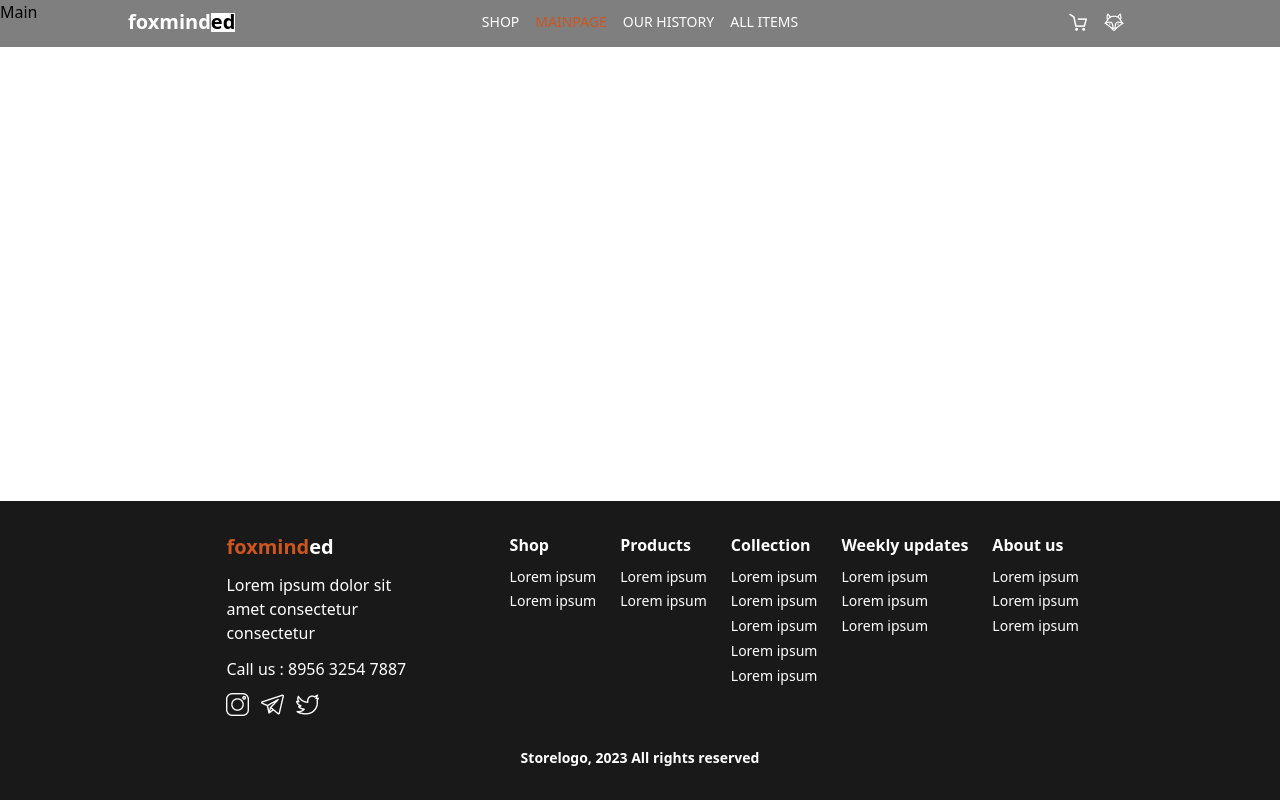
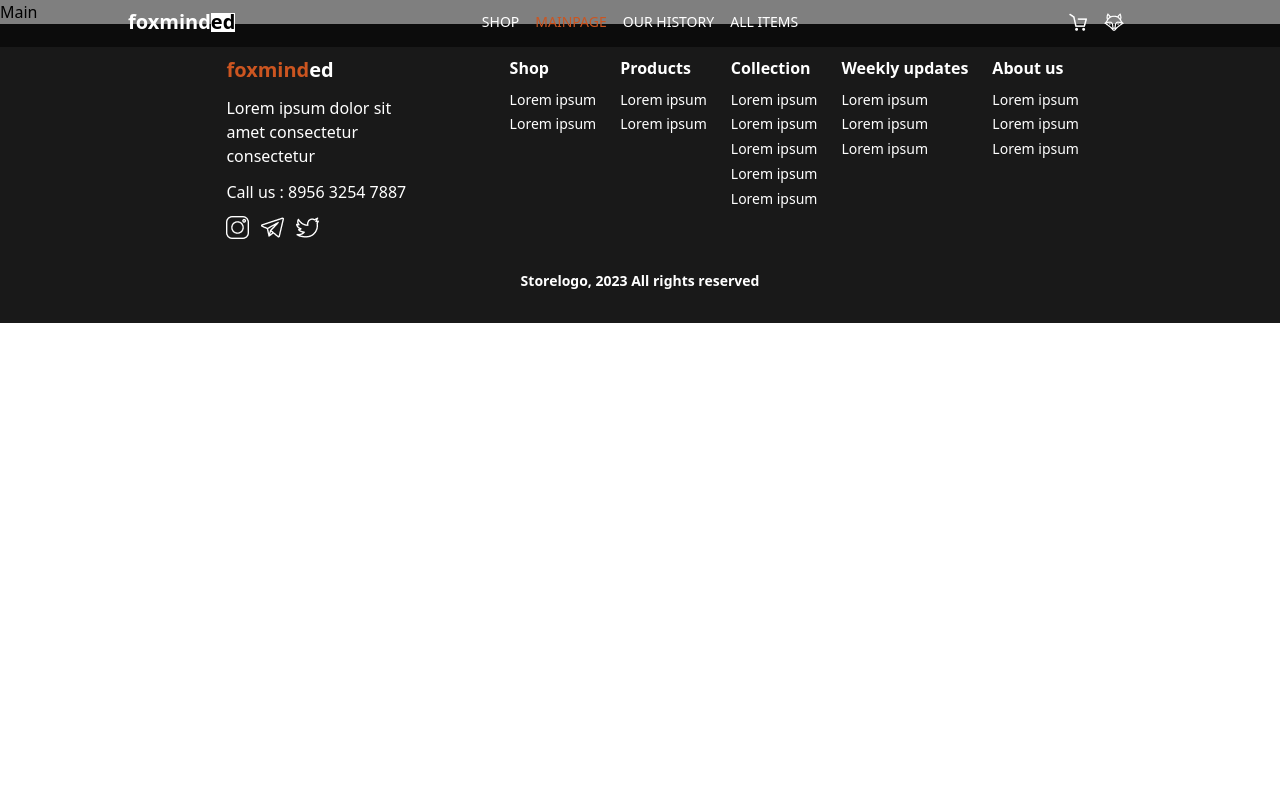
Before and after one commit to PohuliaiDanylo/Foxes-shop, a React (Vite) app: page / in a window 1280 px wide. Built offline with nearby package versions, Linux system fonts and the light colour scheme.

Commit message:
attached the footer component to the end of the page

```diff
--- a/src/components/footer.tsx
+++ b/src/components/footer.tsx
@@ -1,6 +1,6 @@
 function Footer() {
   return (
-    <footer className="footer-container absolute w-screen flex flex-col p-8 gap-8">
+    <footer className="footer-container w-screen flex flex-col p-8 gap-8">
       <div className="footer-container__about-us text-center flex flex-col items-center gap-3 font-light">
         <h1 className="footer-container__about-us__logo text-xl font-bold">
           foxmind<span>ed</span>
--- a/src/scss/footer.scss
+++ b/src/scss/footer.scss
@@ -1,5 +1,5 @@
 .footer-container {
-  bottom: 0;
+  margin-top: auto;
   background: #191919;
   color: $primary-color;
 
```
